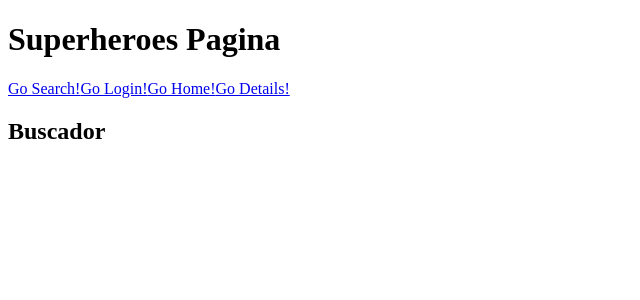
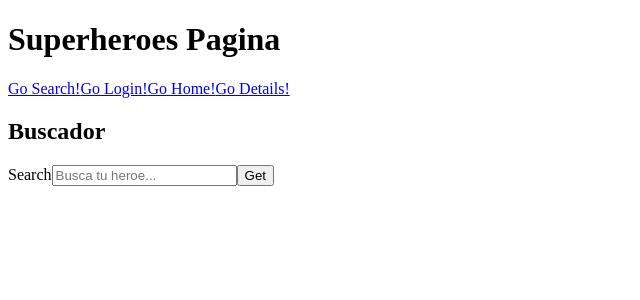
Before and after one commit to ferjulian/superheroes-app-alkemy, a React (Create React App) app: page /Search in a window 1280 px wide. Shown: the top 300 px of the page, without its empty margins (0-640 px from the left). Built offline with nearby package versions, Linux system fonts and the light colour scheme; sample sign-in values are in the browser's storage.

Commit message:
Conexion con la API y funcionamiento de buscador

```diff
--- a/src/components/Login.js
+++ b/src/components/Login.js
@@ -1,6 +1,7 @@
 import React from 'react';
 import { useFormik } from 'formik';
 import axios from 'axios';
+import './styles.css';
 
 const Login = () => {
 
@@ -12,39 +13,35 @@ const Login = () => {
         },
 
         onSubmit: async values => {
-            console.log(values);
+
         const url = 'http://challenge-react.alkemy.org/';
         const response = await axios.post(url,values);
+        const token = response.data.token
+        localStorage.setItem('token',token);
+    },
 
-        console.log(response);
+        validate: values =>{
+            let errors = {}
 
+            if(!values.email){
+                errors.email='El campo esta vacio';
+            }
+
+            if(!values.password){
+                errors.password='El campo esta vacio';
+            }
+
+            return errors
         }
 
     });
 
 
 
-    const OnButtonClick = () => {
-        localStorage.setItem('token', 'Mi fucking token');
-    }
-
-    const OnButtonClock = () => {
-        localStorage.removeItem('token');
-    }
-
-    const OnButtonCluck = () => {
-        const myToken = localStorage.getItem('token');
-
-        console.log(myToken);
-    }
-
-
     return (
         <div>
             <h2>Aca va mi Login</h2>
-            <button onClick={() => OnButtonClick()}>Login</button>
-            <button onClick={() => OnButtonClock()}>UnLogin</button>
-            <button onClick={() => OnButtonCluck()}>Obtain</button>
+
             <form onSubmit={formik.handleSubmit}>
 
                 <label htmlFor='email'>email</label>
@@ -53,16 +50,21 @@ const Login = () => {
                     name='email'
                     placeholder="email"
                     onChange={formik.handleChange}
+                    onBlur={formik.handleBlur}
                     values={formik.values.email}
                 />
+                {formik.touched.email && formik.errors.email? <div className="errorMsg">{formik.errors.email}</div> : null}
+
                 <label htmlFor='Password'>Password</label>
                 <input
-                    type='text'
+                    type='password'
                     name='password'
                     placeholder="password"
                     onChange={formik.handleChange}
+                    onBlur={formik.handleBlur}
                     values={formik.values.password}
                 />
+                {formik.touched.password && formik.errors.password? <div className="errorMsg">{formik.errors.password}</div> : null}
 
                 <button type="submit">Submit</button>
             </form>
--- a/src/components/Search.js
+++ b/src/components/Search.js
@@ -1,9 +1,68 @@
-import React from 'react';
+import React, {useState, useEffect} from 'react';
+import { useFormik } from 'formik';
+import axios from 'axios';
 
 const Search = () =>{
+
+    const [heroesList, setHeroesList] = useState([]);
+    const [hero, setHero] = useState('');
+
+    useEffect(()=>{
+
+        const heroes = heroesList.map((heroes,index)=>{
+            return (
+                    <div>
+                    <div key={index}>
+                    <h1 >{heroes.name}</h1>
+                    <img src={heroes.image.url} alt="heroeImg"></img>
+                    </div>
+
+                    </div>
+
+                    )
+        });
+
+        setHero(heroes);
+
+    },[heroesList])
+
+
+    const formik = useFormik({
+        initialValues: {
+            search: ''
+            },
+
+        onSubmit: async values => {
+            console.log(values.search);
+            const url= `https://superheroapi.com/api/4343893445701584/search/${values.search}`;
+
+            const response = await axios.get(url);
+            const arrayHeroes = response.data.results;
+
+            console.log(heroesList);
+
+            setHeroesList(arrayHeroes);
+
+    }
+    });
+
     return(
         <div>
             <h2>Buscador</h2>
+            <form onSubmit={formik.handleSubmit}>
+            <label htmlFor="search">Search</label>
+            <input
+                type="text"
+                name="search"
+                placeholder="Busca tu heroe..."
+                onChange={formik.handleChange}
+                values={formik.values.text}
+            />
+            <button type="submit">Get</button>
+            </form>
+
+            {hero}
+
         </div>
     );
 }
--- /dev/null
+++ b/src/components/styles.css
@@ -0,0 +1,3 @@
+.errorMsg{
+    color: red;
+}
```
